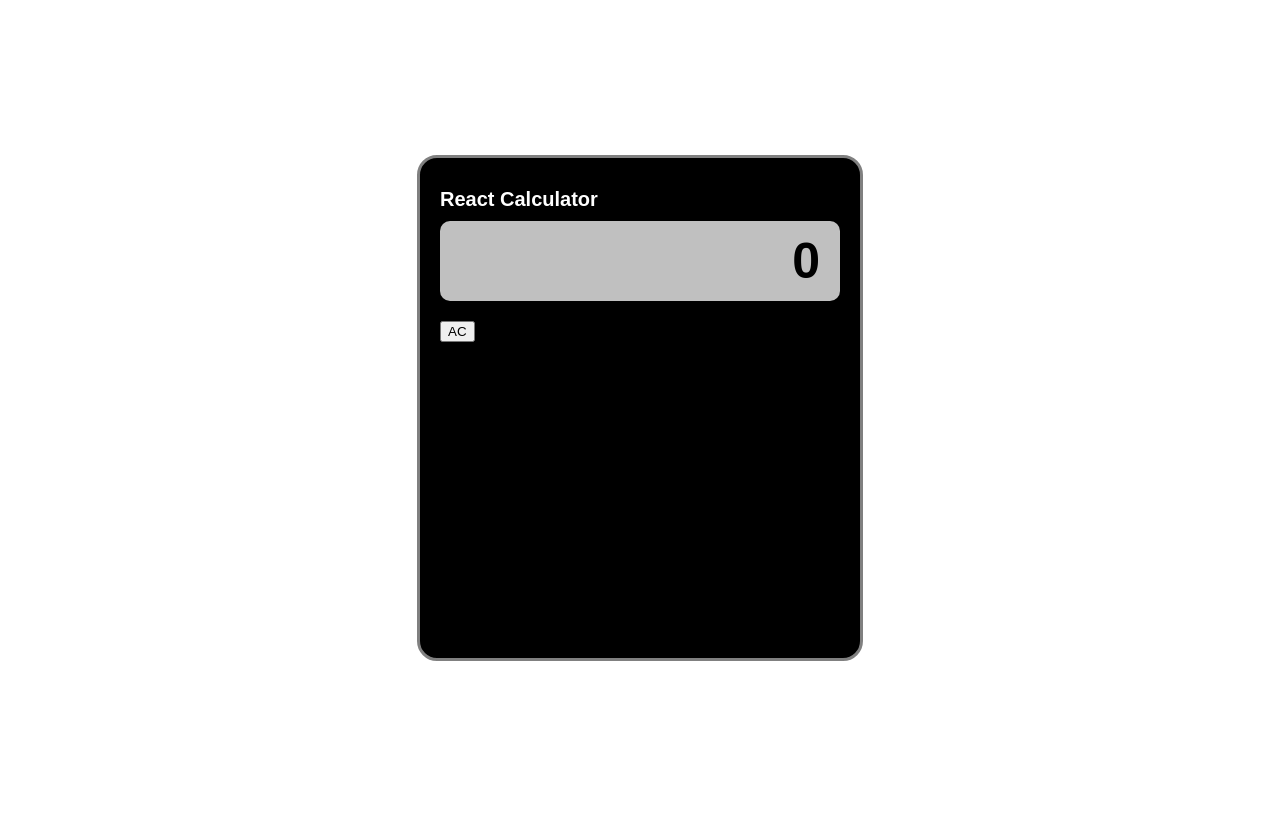
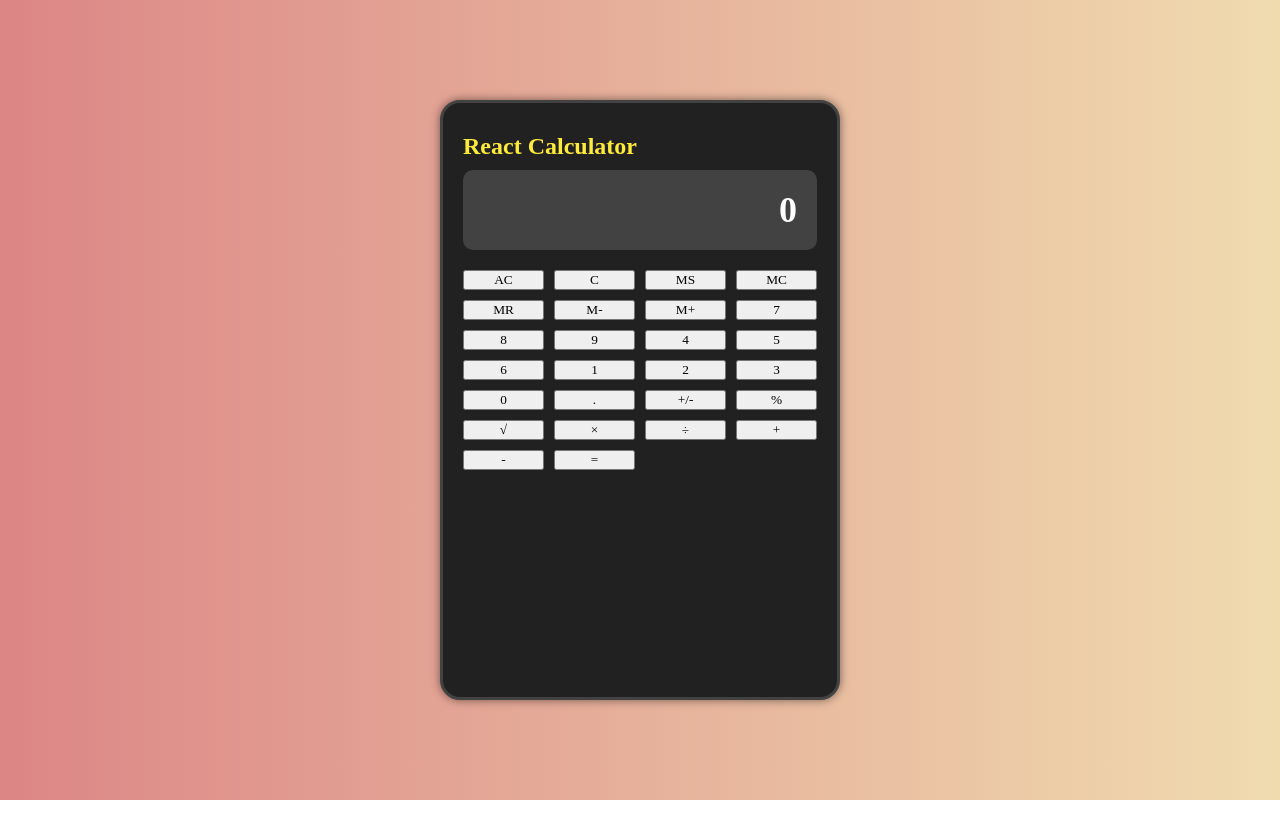
Before and after one commit to alexfang324/react-calculator-assignment3, a React (Vite) app: page / in a window 1280 px wide. Built offline with nearby package versions, Linux system fonts and the light colour scheme.

Commit message:
did the buttons

```diff
--- a/public/styles/App.css
+++ b/public/styles/App.css
@@ -1,5 +1,12 @@
 * {
-  font-family: Arial, Helvetica, sans-serif;
+  font-family: "Press Start 2P", cursive;
+  box-sizing: border-box;
+  margin: 0;
+  padding: 0;
+}
+body {
+  margin: 0;
+  background: linear-gradient(to right, #dc8686, #f0dbaf);
 }
 #root {
   height: 100vh;
@@ -7,34 +14,65 @@
   justify-content: center;
   align-items: center;
 }
+
 .app {
   width: 400px;
-  height: 460px;
-  background-color: black;
+  height: 600px;
+  background-color: #212121;
   padding: 20px;
   border-radius: 20px;
-  border: solid 3px gray;
+  border: solid 3px #424242;
+  box-shadow: 0 0 10px rgba(0, 0, 0, 0.5);
 }
 
 .header {
-  color: white;
+  color: #ffeb3b;
   margin: 10px 0;
-  font-size: 20px;
+  font-size: 24px;
 }
 
 .screen {
-  box-sizing: border-box;
   display: flex;
-  justify-content: right;
+  justify-content: flex-end;
   align-items: center;
   width: 100%;
   height: 80px;
-  background-color: silver;
+  background-color: #424242;
   border-radius: 10px;
   margin-bottom: 20px;
 }
 
 .display-value {
   padding-right: 20px;
-  font-size: 50px;
+  font-size: 36px;
+  color: #ffffff;
 }
+
+.button {
+  width: 80px;
+  height: 80px;
+  margin: 5px;
+  font-size: 18px;
+  background-color: #616161;
+  color: #ffffff;
+  border: none;
+  border-radius: 5px;
+  cursor: pointer;
+  transition: background-color 0.3s;
+}
+
+.button:hover {
+  background-color: #757575;
+}
+
+.keypad {
+  display: grid;
+
+  grid-template-columns: repeat(4, 1fr);
+  gap: 10px;
+}
+
+.large-button {
+  grid-column: span 2;
+  width: 170px;
+}
--- a/src/App.jsx
+++ b/src/App.jsx
@@ -1,19 +1,75 @@
-import { useState } from 'react';
-import '../public/styles/App.css';
-import Header from './Header';
-import Screen from './Screen';
-import Keypad from './Keypad';
+import { memo, useState } from "react";
+import "../public/styles/App.css";
+import Header from "./Header";
+import Screen from "./Screen";
+import Keypad from "./Keypad";
 function App() {
-  const headerText = 'React Calculator';
+  const headerText = "React Calculator";
 
   //state for the currently displayed key
-  const [displayVal, setDisplayVal] = useState('');
+  const [displayVal, setDisplayVal] = useState("");
+  const [memory, setMemory] = useState(0);
 
   //The callback function that will be passed to every button component.
   const onBtnClick = ({ type, text, value }) => {
     switch (type) {
+      case "number":
+        if (text === "." && displayVal.includes(".")) {
+          break;
+        }
+        setDisplayVal((prevDisplayVal) => prevDisplayVal + text);
+        break;
+      case "operator":
+        setDisplayVal((prevDisplayVal) => prevDisplayVal + text);
+        break;
+      case "equal":
+        try {
+          setDisplayVal(eval(displayVal).toString());
+        } catch (error) {
+          setDisplayVal("Error");
+        }
+        break;
+      case "clear":
+        setDisplayVal("");
+        setMemory(0);
+        break;
+      case "memory":
+        switch (text) {
+          case "MS":
+            setDisplayVal("button MS");
+            break;
+          case "MC":
+            setDisplayVal("button MC");
+            break;
+          case "MR":
+            setDisplayVal("button MR");
+            break;
+          case "M+":
+            setDisplayVal("button M+");
+            break;
+          case "M-":
+            setDisplayVal("button M-");
+            break;
+          default:
+            break;
+        }
+        break;
+      case "percentage":
+        try {
+          const result = eval(displayVal);
+          setDisplayVal((result / 100).toString());
+        } catch (error) {
+          setDisplayVal("Error.");
+        }
+        break;
+      case "sign":
+        setDisplayVal((parseFloat(displayVal) * -1).toString());
+        break;
+      case "sqrt":
+        setDisplayVal(Math.sqrt(parseFloat(displayVal)).toString());
+        break;
       default:
-        setDisplayVal('button works');
+        setDisplayVal("button works");
     }
   };
 
--- a/src/Keypad.jsx
+++ b/src/Keypad.jsx
@@ -1,16 +1,14 @@
-import { calculatorButtons } from '../data/button-data';
-import Button from './Button';
+import React from "react";
+import { calculatorButtons } from "../data/button-data";
+import Button from "./Button";
 
 function Keypad({ onBtnClick }) {
-  //get the first button data from file
-  const btn = calculatorButtons[0];
-  //building a keypad with the first button but you should use a forloop
-  //to loop through the file and build all the buttons
-  const keypadGrid = (
+  // Use map to create an array of Button components for each button in the data
+  const keypadButtons = calculatorButtons.map((btn) => (
     <Button key={btn.text} onBtnClick={onBtnClick} btnContent={btn} />
-  );
+  ));
 
-  return <>{keypadGrid}</>;
+  return <div className="keypad">{keypadButtons}</div>;
 }
 
 export default Keypad;
```
